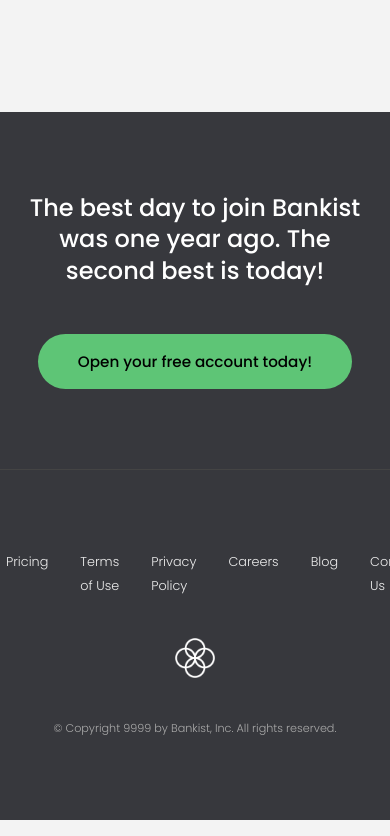
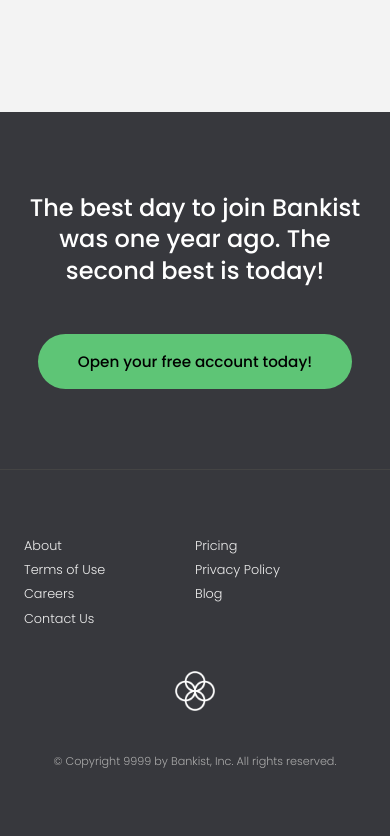
Before and after one commit to SuperUser-Gump/Bankist, a website built with Parcel: page index.html in a window 390 px wide. Shown: the part 3807-4643 px from the top of the page. Built offline with nearby package versions, Linux system fonts and the light colour scheme.

Commit message:
style: Adjust footer in media query
- Reduced vertical padding between sections to 8rem.
- Adjusted the item alignment to use a grid layout.
- Removed margin right between items.

```diff
--- a/src/sass/layout/_footer.scss
+++ b/src/sass/layout/_footer.scss
@@ -1,16 +1,29 @@
 .footer {
   padding: 10rem 3rem;
   background-color: $color-grey-13;
+
+  @media only screen and (max-width: $bp-small) {
+    padding: 8rem 3rem;
+  }
 
   &__nav {
     list-style: none;
     display: flex;
     justify-content: center;
     margin-bottom: 5rem;
+
+    @media only screen and (max-width: $bp-small) {
+      display: grid;
+      grid-template-columns: repeat(auto-fit, minmax(15rem, 1fr));
+    }
   }
 
   &__item {
     margin-right: 4rem;
+
+    @media only screen and (max-width: $bp-small) {
+      margin-right: 0;
+    }
   }
 
   &__link {
```
